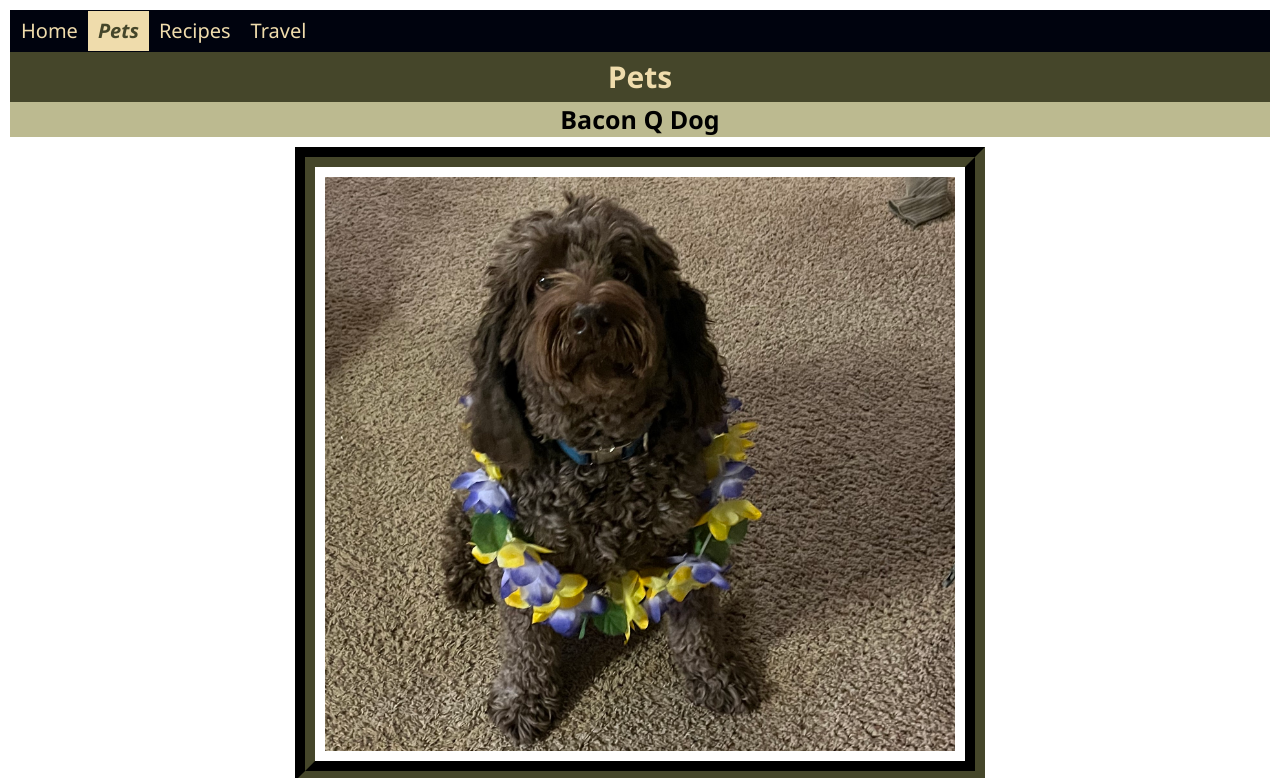
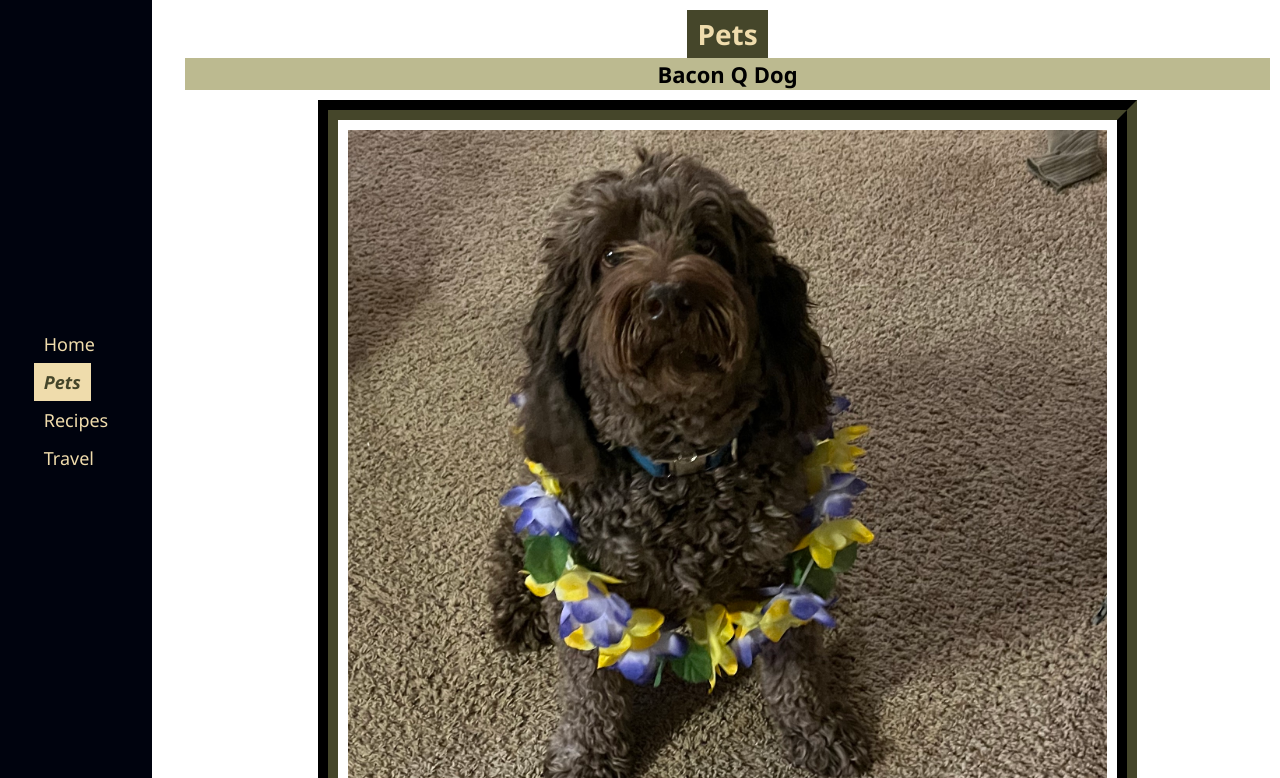
Before and after one commit to hchandrasekaran28/ccp_final, a plain HTML site: page pets.html in a window 1280 px wide. Shown: the top 778 px of the page. Drawn offline with Linux system fonts and the light colour scheme.

Commit message:
chanhges

```diff
--- a/css/stylesheet.css
+++ b/css/stylesheet.css
@@ -104,3 +104,76 @@ footer{
     position: relative;
     left:10px;
 }
+
+@media only screen and (min-width: 768px) {
+    .grid-discussion {
+        display: grid;
+        grid-template-columns: repeat(2, 1fr);
+        gap: 20px; /* Add some space between items for better readability */
+    }
+
+    body {
+        display: flex;
+        flex-direction: row;
+    }
+
+    main {
+        flex: 1; /* Allow main content to grow and take remaining space */
+        display: flex;
+        flex-direction: column;
+        align-items: center;
+        padding-left: 175px;
+        position: relative; /* Ensure z-index works */
+        z-index: 1;
+    }
+
+    nav {
+        position: fixed;
+        top: 0;
+        left: 0;
+        height: 100vh; /* Set the navigation height to cover the entire viewport */
+        display: flex;
+        flex-direction: column;
+        align-items: center;
+        background-color: #00030e;
+        overflow: hidden;
+        padding: 1px;
+        color: #EFDCAC;
+        justify-content: space-evenly;
+        width: 150px; /* Set the width of the navigation bar */
+    }
+
+    nav a {
+        font-size: 18px; /* Adjust font size for better visibility */
+        padding: 10px;
+        text-decoration: none;
+        color: #EFDCAC;
+        text-align: center;
+    }
+
+    h1 {
+        font-size: 28px;
+        position: relative; /* Ensure z-index works */
+        z-index: 2;/* Adjust font size for better readability */
+    }
+
+    h2 {
+        font-size: 22px; /* Adjust font size for better readability */
+    }
+
+    h3 {
+        font-size: 18px; /* Adjust font size for better readability */
+    }
+
+    .centerimgs {
+        width: 70%; /* Adjust image width for better display on tablets */
+    }
+}
+
+img {
+    transition: transform 0.3s ease-in-out; /* Add a smooth transition effect */
+}
+
+img:hover {
+    transform: scale(1.1); /* Increase the scale on hover */
+}
--- a/pets.html
+++ b/pets.html
@@ -18,9 +18,9 @@
                 <li><a href = "travel.html">Travel</a></li>
             </ul>
         </nav>
+    </header>
+    <main id="main">
         <h1>Pets</h1>
-    </header>
-        <main id="main">
         <div>
             <h2>Bacon Q Dog</h2>
             <img src="images/bacon.jpg" width = "400" alt="Brown labradoodle wearing colorful lei" class = "centerimgs">
```
Also changed, not shown: index.html (+1 -1 lines), recipes.html (+1 -1 lines), travel.html (+1 -1 lines).
